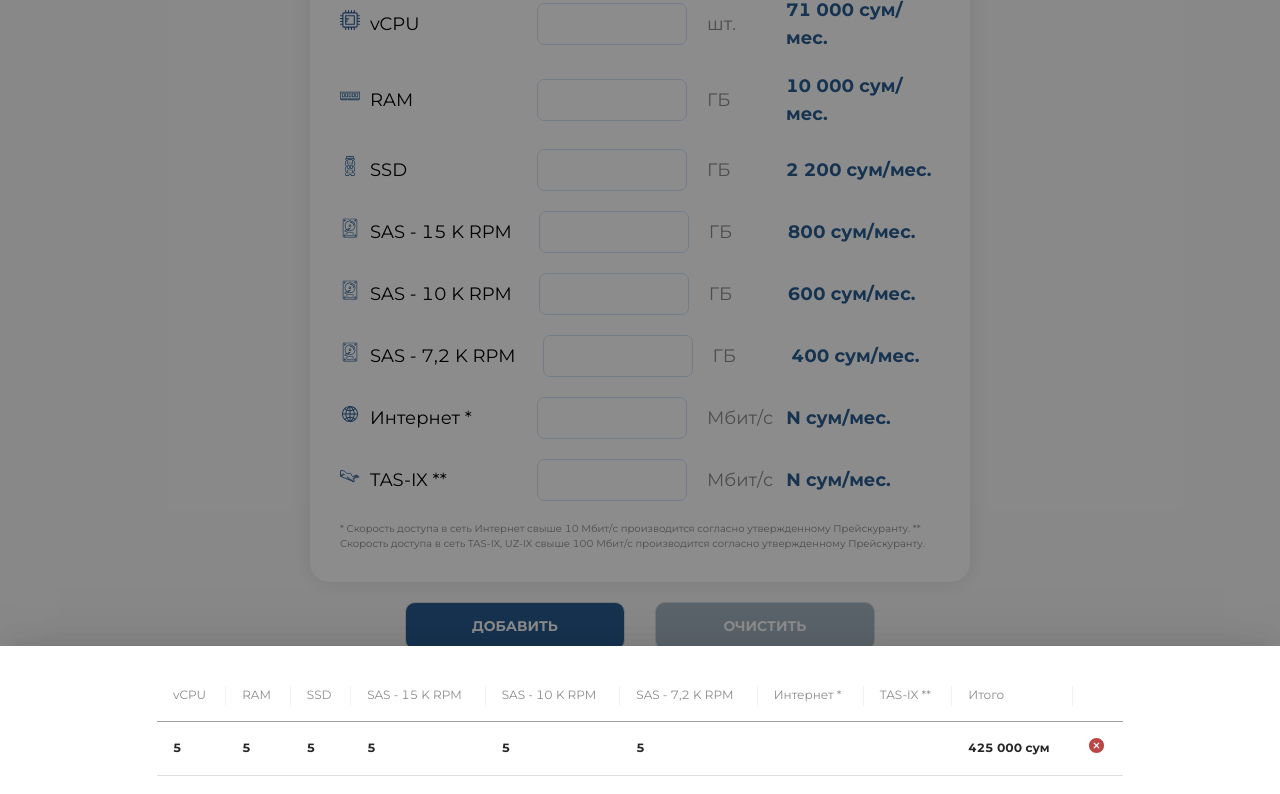
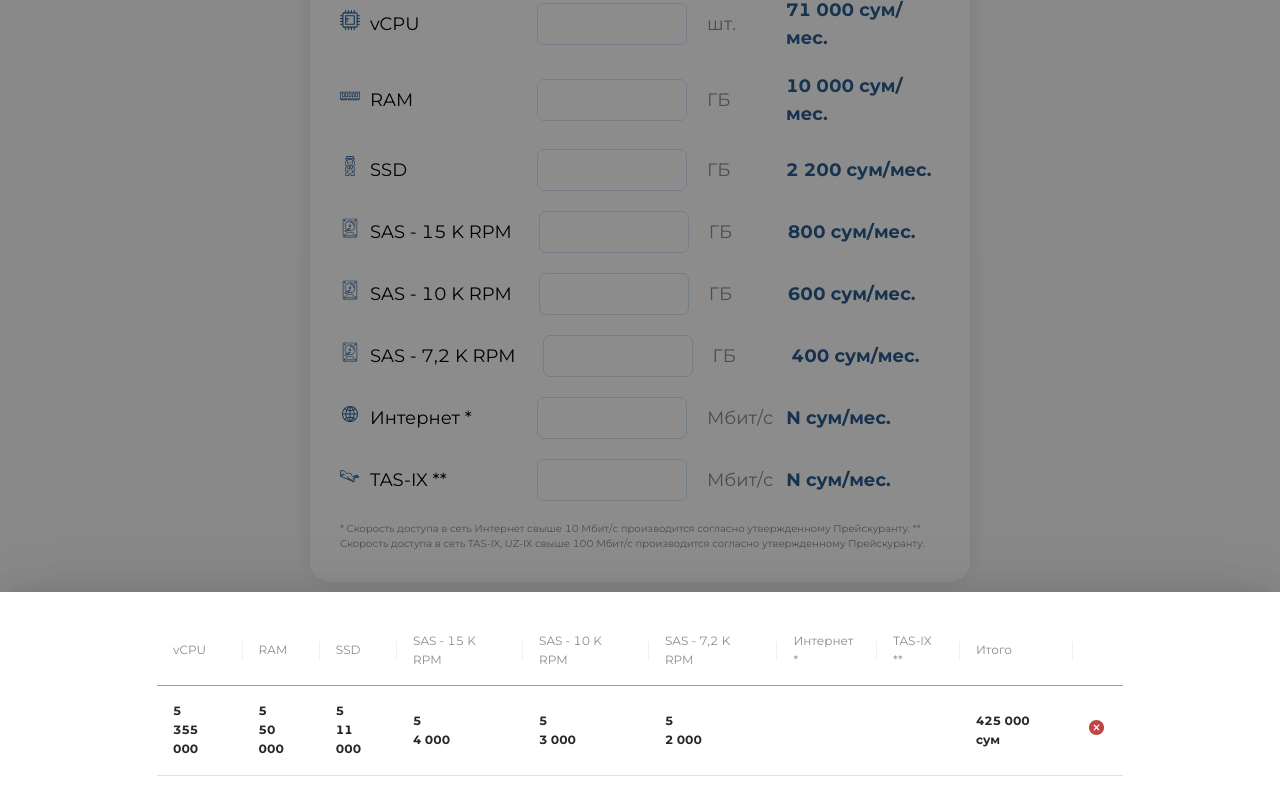
Before and after one commit to TheFunniest/uzonlineCalc, a React (Create React App) app: page / in a window 1280 px wide. Both pictures are taken after typing "5", "5", "5", "5", "5", "5" into the empty fields and a click on the button "ДОБАВИТЬ". Shown: the part 241-1035 px from the top of the page. Built offline with nearby package versions, Linux system fonts and the light colour scheme.

Commit message:
add values and other improvements

```diff
--- a/src/components/CalcForm/index.js
+++ b/src/components/CalcForm/index.js
@@ -215,12 +215,51 @@ const CalcForm = () => {
                   " сум";
                 const calculation = {
                   key: uuid(),
-                  vcpu: values.vcpu,
-                  ram: values.ram,
-                  ssd: values.ssd,
-                  sas15k: sas15k === 0 ? "-" : values.sas15k,
-                  sas10k: sas10k === 0 ? "-" : values.sas10k,
-                  sas7k: sas7k === 0 ? "-" : values.sas7k,
+                  vcpu: (
+                    <div>
+                      <p>{values.vcpu}</p>
+                      <p>{numberWithSpaces(vcpu)}</p>
+                    </div>
+                  ),
+                  ram: (
+                    <div>
+                      <p>{values.ram}</p>
+                      <p>{numberWithSpaces(ram)}</p>
+                    </div>
+                  ),
+                  ssd: (
+                    <div>
+                      <p>{values.ssd}</p>
+                      <p>{numberWithSpaces(ssd)}</p>
+                    </div>
+                  ),
+                  sas15k:
+                    sas15k === 0 ? (
+                      "-"
+                    ) : (
+                      <div>
+                        <p>{values.sas15k}</p>
+                        <p>{numberWithSpaces(sas15k)}</p>
+                      </div>
+                    ),
+                  sas10k:
+                    sas10k === 0 ? (
+                      "-"
+                    ) : (
+                      <div>
+                        <p>{values.sas10k}</p>
+                        <p>{numberWithSpaces(sas10k)}</p>
+                      </div>
+                    ),
+                  sas7k:
+                    sas7k === 0 ? (
+                      "-"
+                    ) : (
+                      <div>
+                        <p>{values.sas7k}</p>
+                        <p>{numberWithSpaces(sas7k)}</p>
+                      </div>
+                    ),
                   internet: values.internet,
                   tasix: values.tasix,
                   overall: numberWithSpaces(overall),
--- a/src/index.css
+++ b/src/index.css
@@ -5,6 +5,10 @@
   margin: 0;
   padding: 0;
   box-sizing: border-box;
+}
+
+p {
+  margin-bottom: 0;
 }
 @media (max-width: 1920px) and (min-width: 1440px) {
   .container {
```
Also changed, not shown: 1 other file (tests, documents, lock files or other folders).
